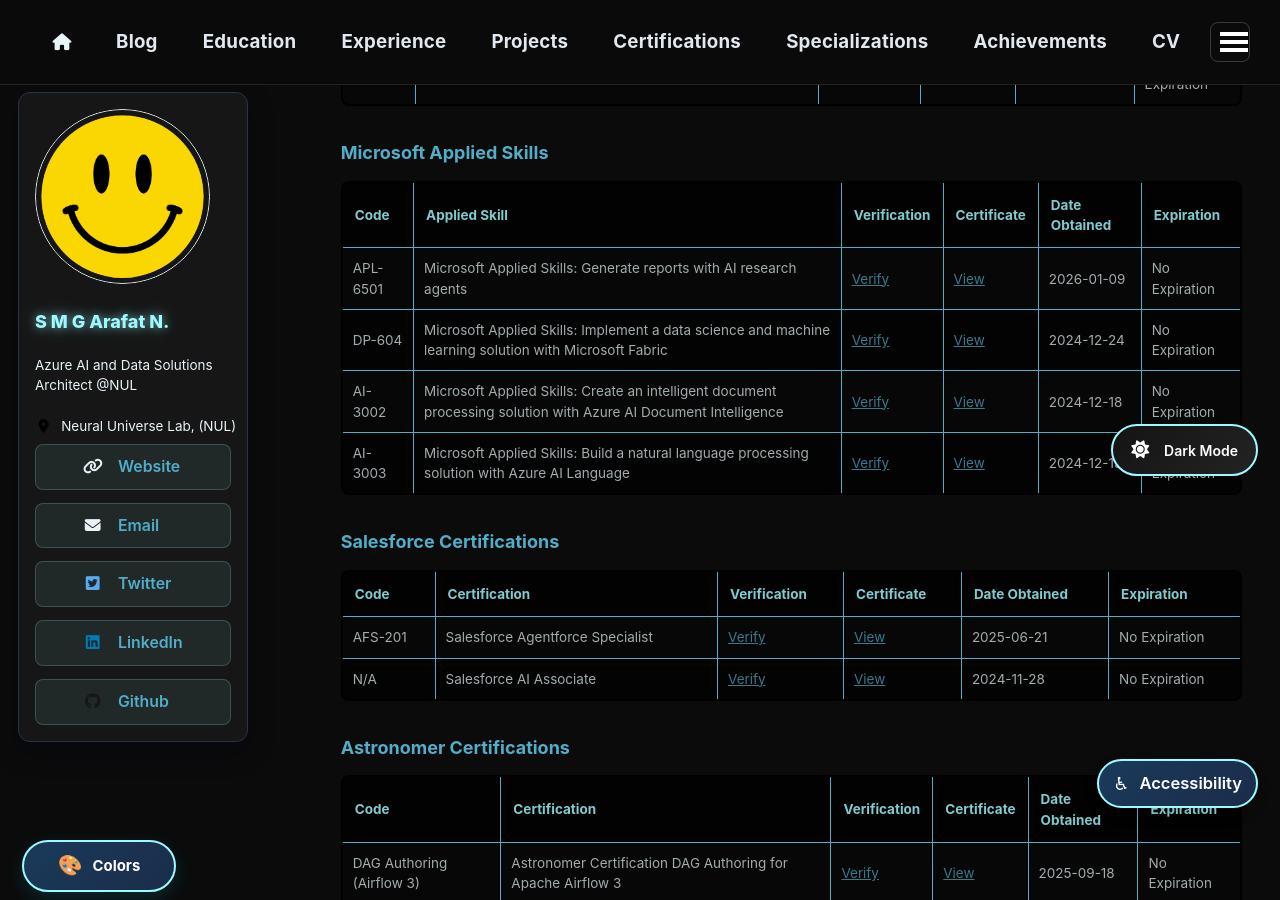
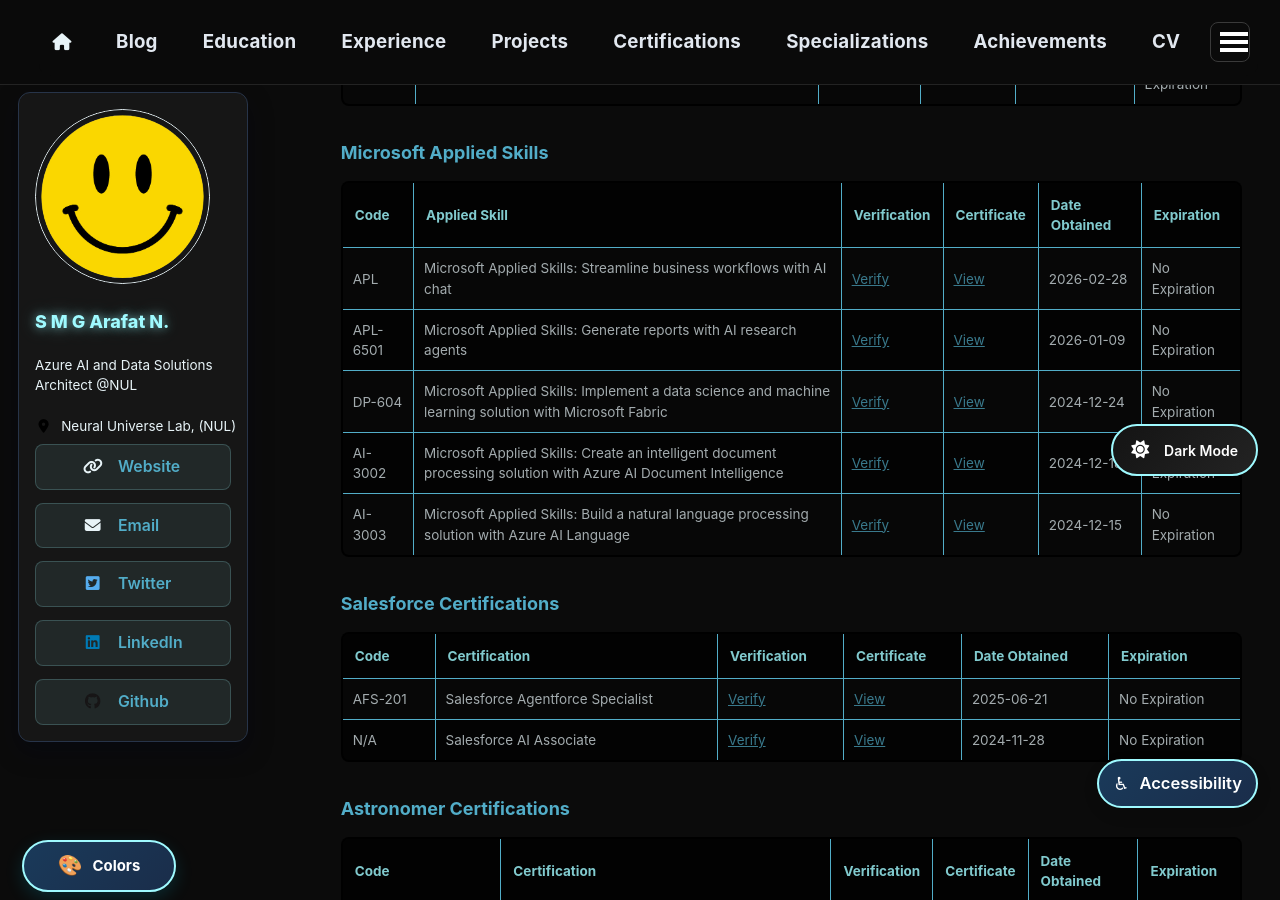
Before and after one commit to neuralnishan/neuralnishan.github.io, a Jekyll site: the page built from _pages/certification.md, in a window 1280 px wide and 900 px high, scrolled down 1511 px. Built offline with Jekyll 4.4.1, drawn with Linux system fonts in a browser that asks for light colours.

Commit message:
NewAppliedSkill

```diff
--- a/_pages/certification.md
+++ b/_pages/certification.md
@@ -44,6 +44,7 @@
 
 | Code | Applied Skill | Verification | Certificate | Date Obtained | Expiration |
 |------|---------------|--------------|-------------|---------------|------------|
+| APL| Microsoft Applied Skills: Streamline business workflows with AI chat | [Verify](https://learn.microsoft.com/api/credentials/share/en-us/SMGazzaliArafatNishan-4645/8F23F60DCDC3164?sharingId=A489942037851738) | [View](/files/microsoft/appliedskills/Microsoft Applied Skills Streamline business workflows with AI chat.png) | 2026-02-28 | No Expiration |
 | APL-6501 | Microsoft Applied Skills: Generate reports with AI research agents | [Verify](https://learn.microsoft.com/en-us/users/smgazzaliarafatnishan-4645/credentials/a6a869507d924b65) | [View](/files/microsoft/appliedskills/Microsoft Applied Skills Generate reports with AI research agents.png) | 2026-01-09 | No Expiration |
 | DP-604 | Microsoft Applied Skills: Implement a data science and machine learning solution with Microsoft Fabric | [Verify](https://learn.microsoft.com/en-us/users/smgazzaliarafatnishan-4645/credentials/bfe40a3e91369fb1) | [View](/files/microsoft/appliedskills/Microsoft Applied Skills Implement a data science and machine learning solution with Microsoft Fabric.png) | 2024-12-24 | No Expiration |
 | AI-3002 | Microsoft Applied Skills: Create an intelligent document processing solution with Azure AI Document Intelligence | [Verify](https://learn.microsoft.com/en-us/users/smgazzaliarafatnishan-4645/credentials/51e23d9da965588f) | [View](/files/microsoft/appliedskills/Microsoft Applied Skills Create an intelligent document processing solution with Azure AI Document Intelligence.png) | 2024-12-18 | No Expiration |
```
Also changed, not shown: files/microsoft/appliedskills/Microsoft Applied Skills Streamline business workflows with AI chat.png (added).
